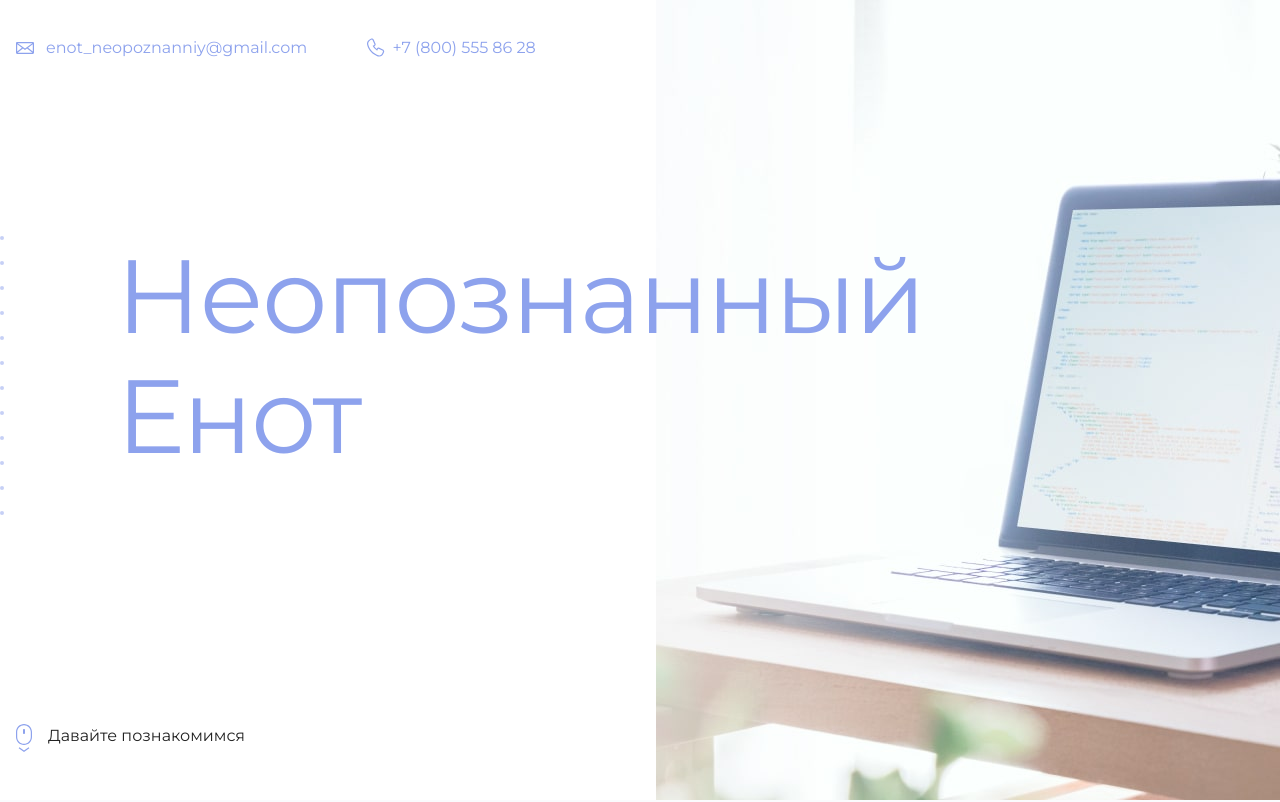
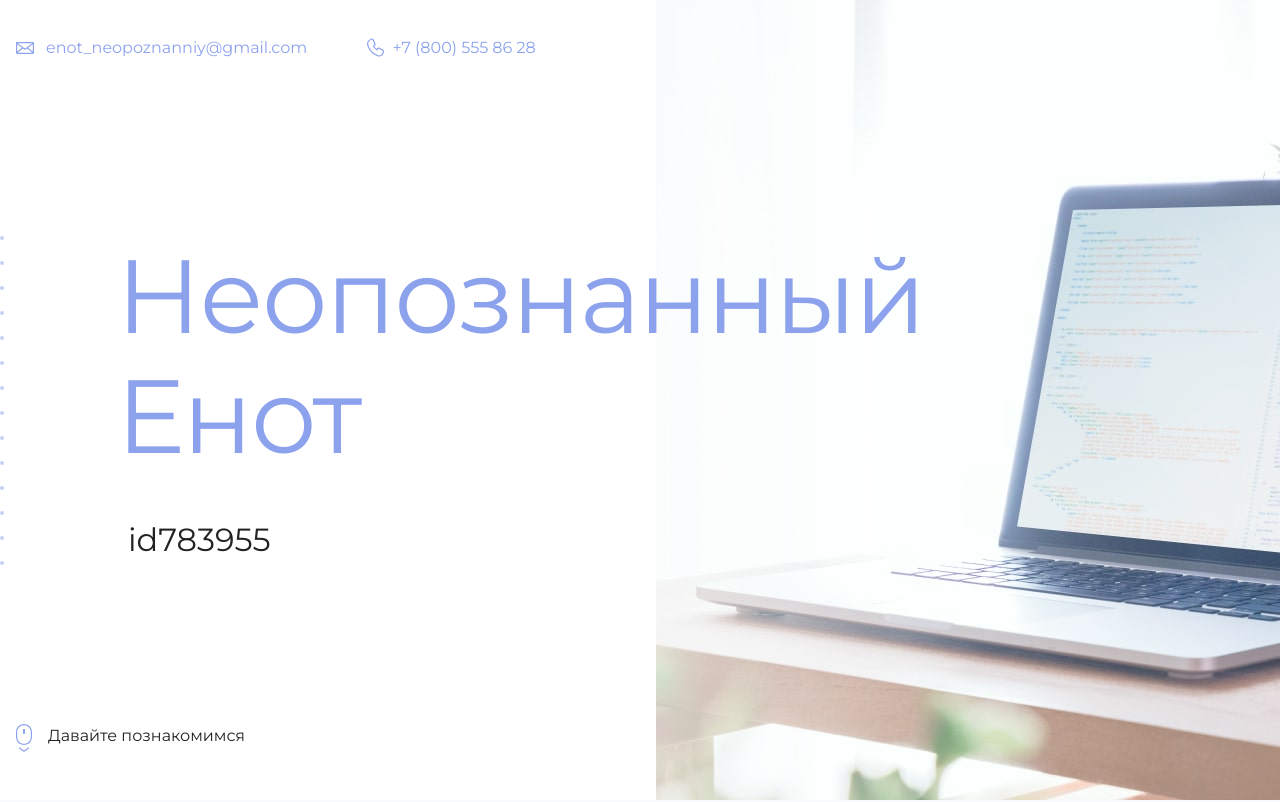
Before and after one commit to AlexanderDemarchek/MySite, a plain HTML site: page index.html in a window 1280 px wide. Shown: the top 802 px of the page. Drawn offline with Linux system fonts and the light colour scheme.

Commit message:
Update index.html

```diff
--- a/index.html
+++ b/index.html
@@ -19,7 +19,7 @@
       <section class="hero-image">
         <div class="container">
           <h1 class="heading">Неопознанный Енот</h1>
-          <p><id783955</p>
+          <p>id783955</p>
         </div>
       </section>
 
```
